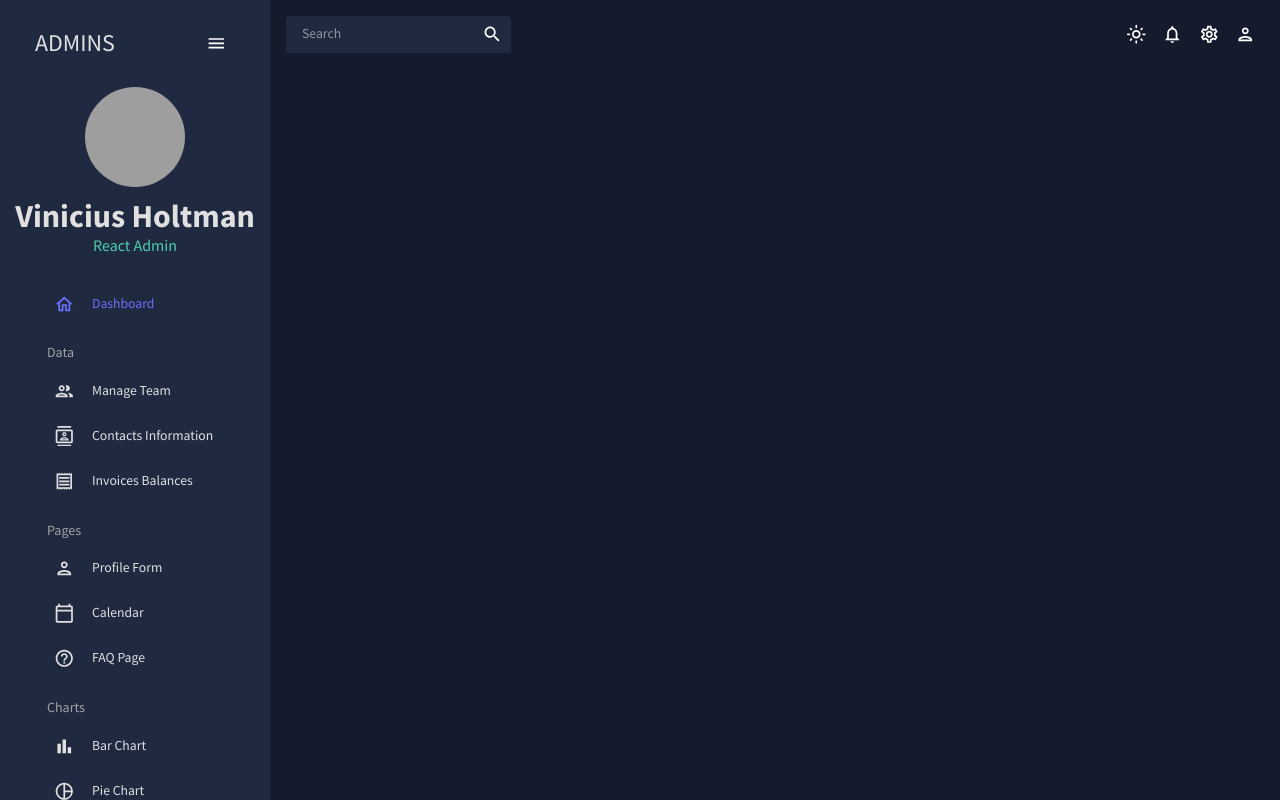
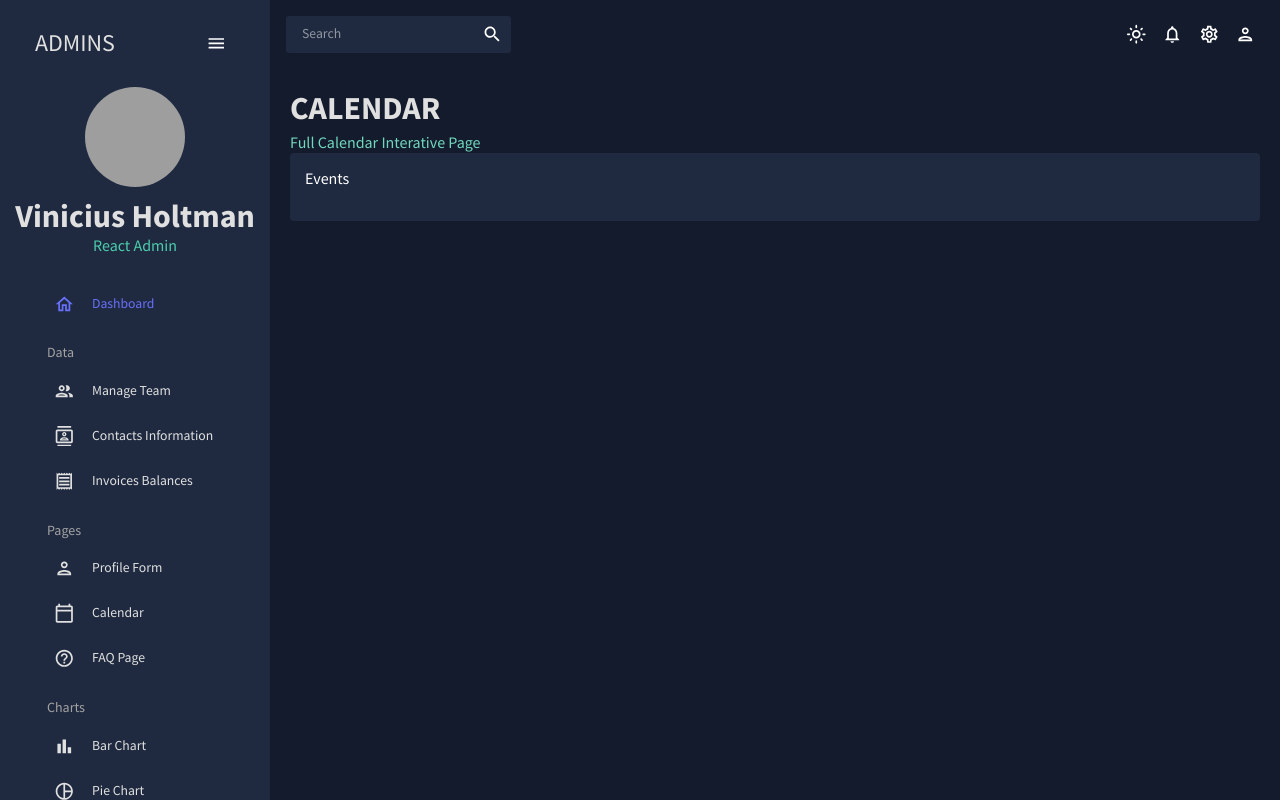
Before and after one commit to Vinicius-Holtman/react-admin, a React (Vite) app: page /calendar in a window 1280 px wide. Built offline with nearby package versions, Linux system fonts and the light colour scheme; grey boxes are pictures that could not be loaded.

Commit message:
Create part calendar component

```diff
--- a/package.json
+++ b/package.json
@@ -13,6 +13,7 @@
     "@emotion/styled": "^11.10.5",
     "@fullcalendar/core": "^6.0.2",
     "@fullcalendar/daygrid": "^6.0.2",
+    "@fullcalendar/interaction": "^6.0.2",
     "@fullcalendar/list": "^6.0.2",
     "@fullcalendar/react": "^6.0.2",
     "@fullcalendar/timegrid": "^6.0.2",
--- a/src/App.tsx
+++ b/src/App.tsx
@@ -8,6 +8,7 @@ import { Team } from "./scenes/Team";
 import { Contacts } from "./scenes/Contacts/Index";
 import { Invoices } from "./scenes/Invoices";
 import { Form } from "./scenes/Form";
+import { Calendar } from "./scenes/Calendar";
 // import { Team } from "./scenes/team";
 // import { Invoices } from "./scenes/invoices";
 // import { Contacts } from "./scenes/contects";
@@ -36,12 +37,12 @@ function App() {
               <Route path="/invoices" element={ <Invoices /> }  />
               <Route path="/contacts" element={ <Contacts /> }  />
               <Route path="/form" element={ <Form /> }  />
-              {/* <Route path="/bar" element={ <Bar /> }  /> */}
-              {/* <Route path="/line" element={ <Line /> }  />
+              <Route path="/calendar" element={ <Calendar /> }  />
+              {/* <Route path="/bar" element={ <Bar /> }  />
+              <Route path="/line" element={ <Line /> }  />
               <Route path="/pie" element={ <Pie /> }  />
               <Route path="/faq" element={ <FAQ /> }  />
-              <Route path="/geography" element={ <Geography /> }  />
-              <Route path="/calendar" element={ <Calendar /> }  /> */}
+              <Route path="/geography" element={ <Geography /> }  /> */}
             </Routes>
           </main>
         </div>
--- /dev/null
+++ b/src/scenes/Calendar/index.tsx
@@ -0,0 +1,92 @@
+import { formatDate } from "@fullcalendar/core"
+import FullCalendar from "@fullcalendar/react"
+import dayGridPlugin from "@fullcalendar/daygrid"
+import timeGridPlugin from "@fullcalendar/timegrid"
+import interactionPlugin from "@fullcalendar/interaction"
+import { Box, List, ListItem, ListItemText, Typography, useTheme } from "@mui/material";
+import { useState } from "react";
+import { tokens } from "../../theme";
+import { Header } from "../../components/Header"
+
+
+interface EventsProps {
+  id: string;
+  title: string;
+  start: Date
+  end: Date
+  allDay: Date;
+}
+
+export function Calendar() {
+  const theme = useTheme()
+  const colors = tokens(theme.palette.mode)
+  const [currentEvents, setCurrentEvents] = useState<EventsProps[]>([])
+
+  const handleDateClick = (selected: any) => {
+    const title = prompt("Please enter a new title for your event")
+    const calendarApi = selected.view.calendar
+    calendarApi.unselect()
+
+    if (title) {
+      calendarApi.addEvent({
+        id: `${selected.dateStr}-${title}`,
+        title,
+        start: selected.startStr,
+        end: selected.endStr,
+        allDay: selected.allDay
+      })
+    }
+  }
+
+  const handleEventClick = (selected: any) => {
+    if (window.confirm(`Are you sure want to delete the event '${selected.event.title}'`)) {
+      selected.event.remove()
+    }
+  }
+
+  return (
+    <Box m="20px">
+      <Header title="CALENDAR" subtitle="Full Calendar Interative Page" />
+
+      <Box display="flex" justifyContent="space-between">
+        <Box
+          flex="1 1 20%"
+          sx={{
+            backgroundColor: colors.primary[400],
+            p: "15px",
+            borderRadius: "4px"
+          }}
+        >
+          <Typography variant="h5">Events</Typography>
+          <List>
+            {currentEvents.map((event: EventsProps) => (
+              <ListItem
+                key={event.id}
+                sx={{
+                  backgroundColor: colors.greenAccent[500],
+                  margin: "10px 0",
+                  borderRadius: "2px"
+                }}
+              >
+                <ListItemText
+                  primary={event.title}
+                  secondary={
+                    <Typography>
+                      {formatDate(event.start, {
+                        year: "numeric",
+                        month: "short",
+                        day: "numeric"
+                      })}
+                    </Typography>
+                  }
+                >
+
+                </ListItemText>
+              </ListItem>
+            ))}
+          </List>
+        </Box>
+      </Box>
+    </Box>
+  )
+}
```
Also changed, not shown: 1 other file (tests, documents, lock files or other folders).
